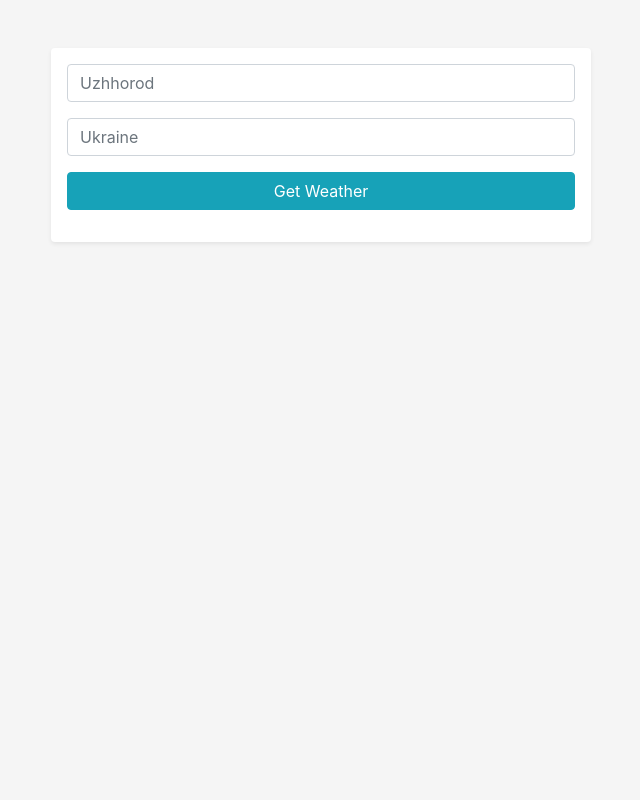
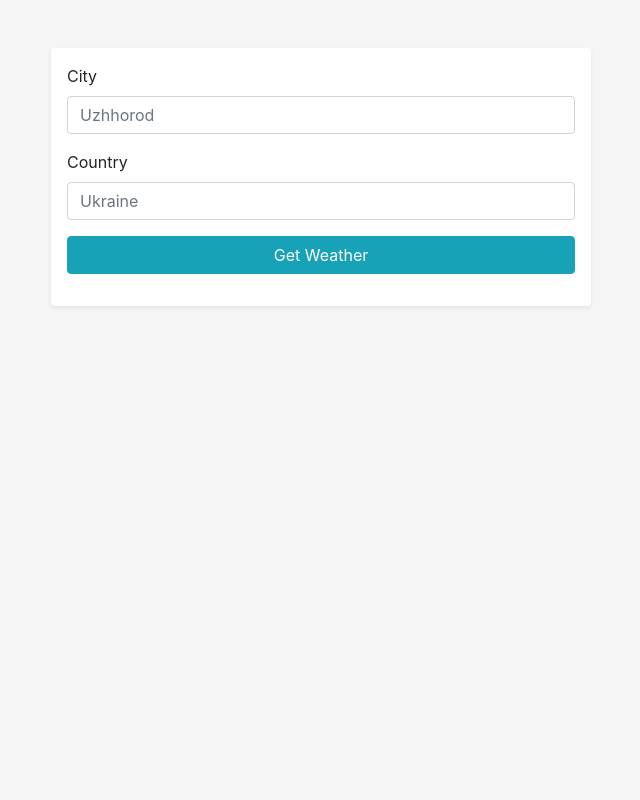
Before and after one commit to MeaMoon/heroku-weather, a Flask app: page / in a window 1280 px wide. Shown: the whole page, without its empty margins (319-959 px from the left). Run offline with Flask 2, Linux system fonts and the light colour scheme; some libraries are stand-ins or nearby versions.

Commit message:
succesfully added a new provider. Created an additional separate .py file with all provider info. Slightly improved the UI

```diff
--- a/app.py
+++ b/app.py
@@ -1,6 +1,6 @@
 from flask import Flask, render_template, request
 import requests
-#import json
+from providers import get_provider_data
 
 app = Flask(__name__)
 
@@ -11,17 +11,29 @@ def index():
     if request.method == "POST":
         city = request.form['city']
         country = request.form['country']
-        api_key = "437b42c187bccd82ebfb061400bcc822"
+        random_provider = get_provider_data(city, country)
 
-        weather_url = requests.get(
-            f'http://api.openweathermap.org/data/2.5/weather?appid={api_key}&q={city},{country}')
+        weather_url = requests.get(random_provider)
 
-        weather_data = weather_url.json()
+        if "openweathermap" in random_provider:
+            weather_data = weather_url.json()
+            temp = int((weather_data['main']['temp'] - 273.15))
+            humidity = weather_data['main']['humidity']
+            wind_speed = weather_data['wind']['speed']
+            true_wind = round(wind_speed * 3.6, 2)
 
-        temp = int((weather_data['main']['temp'] - 273.15))
-        humidity = weather_data['main']['humidity']
-        wind_speed = weather_data['wind']['speed']
-        true_wind = round(wind_speed * 3.6, 2)
+        else:
+            weather_data = weather_url.json()
+            temp = int(weather_data['current']['temperature'])
+            humidity = weather_data['current']['humidity']
+            true_wind = weather_data['current']['wind_speed']
+
+#        else:
+#            weather_data = weather_url.json()
+#            temp = int(weather_data['data']['temp'])
+#            humidity = weather_data['data']['rh']
+#            wind_speed = weather_data['data']['wind_spd']
+#            true_wind = round(wind_speed * 3.6, 2)
 
         return render_template("result.html", temp=temp, humidity=humidity, wind_speed=true_wind, city=city)
 
--- /dev/null
+++ b/providers.py
@@ -0,0 +1,29 @@
+import random
+
+first_provider_url = "http://api.openweathermap.org/data/2.5/weather"
+first_provider_api = "437b42c187bccd82ebfb061400bcc822"
+full_first_provider = "http://api.openweathermap.org/data/2.5/weather?appid={437b42c187bccd82ebfb061400bcc822}&q={city},{country}"
+
+second_provider_url = "http://api.weatherstack.com/current"
+second_provider_api = "656cb2e892aa386b022104c13564ce8d"
+full_second_provider = "https://api.weatherstack.com/current?access_key={656cb2e892aa386b022104c13564ce8d}&query={city},{country}"
+
+#third_provider_url = "http://api.weatherbit.io/v2.0/current"
+#third_provider_api = "fdfd1ebc45e94325a02e4675122f749f"
+#full_third_provider = "http://api.weatherbit.io/v2.0/current?key={fdfd1ebc45e94325a02e4675122f749f}&city={city}&country={country}"
+
+all_providers = [full_first_provider,full_second_provider]
+
+def get_provider_data(city, country):
+    full_first_provider = (f"http://api.openweathermap.org/data/2.5/weather?appid=437b42c187bccd82ebfb061400bcc822&q={city},{country}")
+
+    full_second_provider = (f"http://api.weatherstack.com/current?access_key=656cb2e892aa386b022104c13564ce8d&query={city},{country}")
+
+    #third_provider_url = "http://api.weatherbit.io/v2.0/current"
+    #third_provider_api = "fdfd1ebc45e94325a02e4675122f749f"
+    #full_third_provider = (f"http://api.weatherbit.io/v2.0/current?&city={city}&country={country}&key=fdfd1ebc45e94325a02e4675122f749f")
+
+    all_providers = [full_first_provider,full_second_provider]
+
+    chosen_one = random.choice(all_providers)
+    return(chosen_one)
--- a/templates/base.html
+++ b/templates/base.html
@@ -8,7 +8,7 @@
     <!-- Bootstrap CSS -->
     <link rel="stylesheet" href="https://stackpath.bootstrapcdn.com/bootstrap/4.3.1/css/bootstrap.min.css" integrity="sha384-ggOyR0iXCbMQv3Xipma34MD+dH/1fQ784/j6cY/iJTQUOhcWr7x9JvoRxT2MZw1T" crossorigin="anonymous">
 
-    <title>Hello, world!</title>
+    <title>Weather_app</title>
   </head>
   <body>
 
--- a/templates/index.html
+++ b/templates/index.html
@@ -7,10 +7,11 @@
           <div class="col-md-6 col-sm-12 col-xs-12 pt-5">
             <form method="POST" class="card border-0 p-3 shadow-sm">
               <div class="form-group">
+              <label>City</label>
                 <input type="text" class="form-control" name="city" placeholder="Uzhhorod">
               </div>
-
               <div class="form-group">
+              <label>Country</label>
                 <input type="text" class="form-control" name="country" placeholder="Ukraine">
               </div>
 
```
